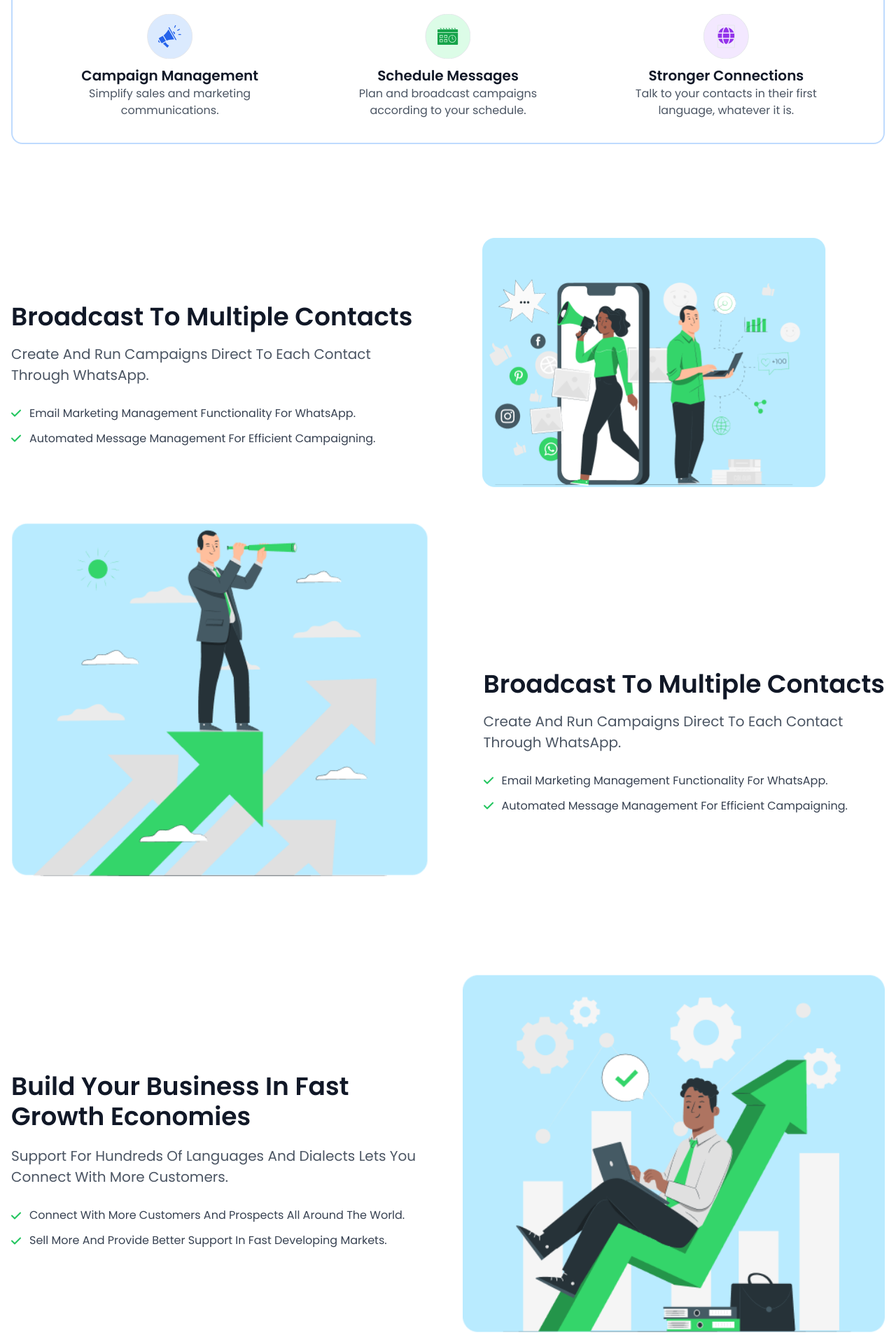
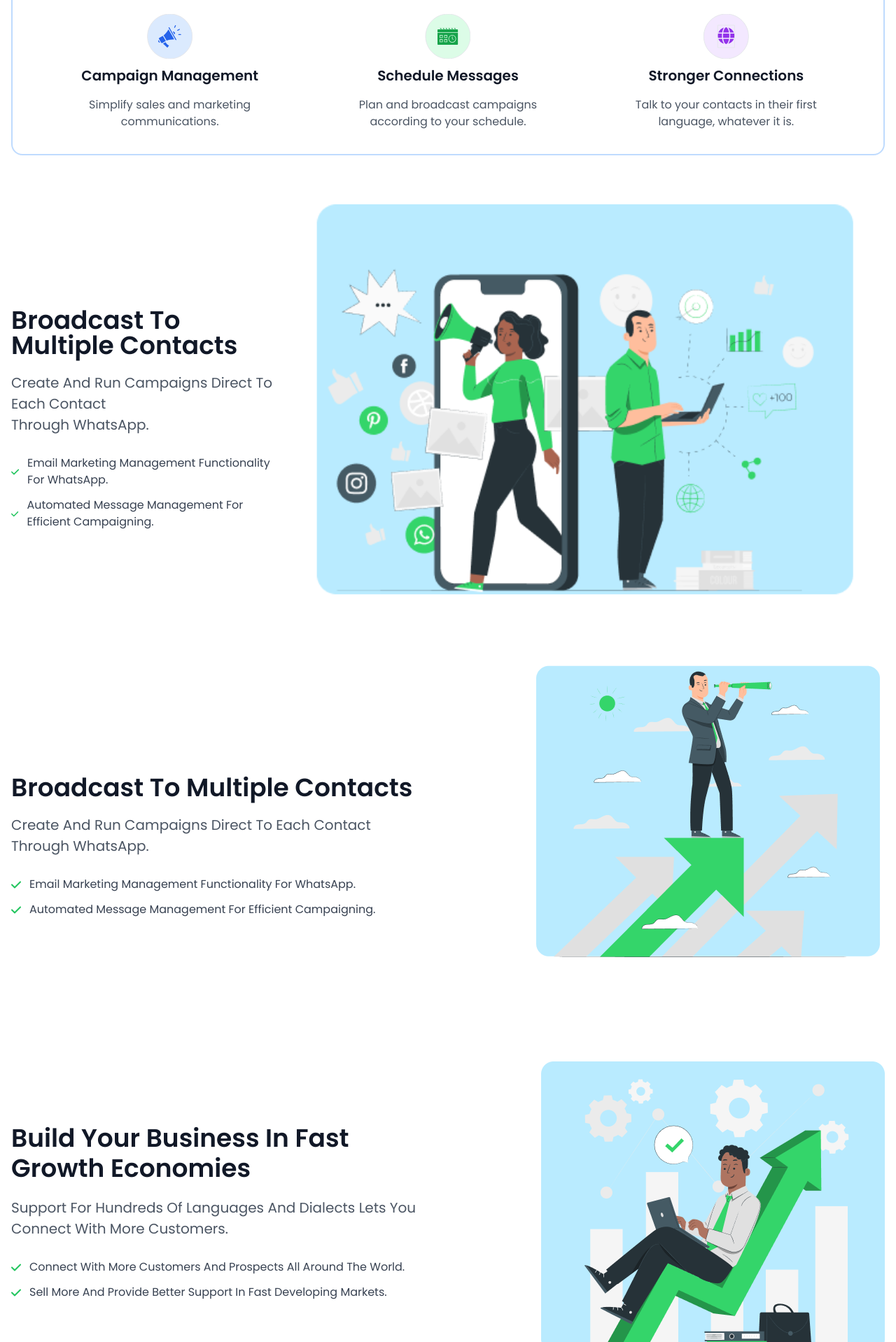
Before and after one commit to AQuadic/chat.space_nextjs, a Next.js app: page /features/broadcast in a window 1280 px wide. Shown: the part 662-2580 px from the top of the page at 70% size. Built offline with nearby package versions, Linux system fonts and the light colour scheme.

Commit message:
broadcast section

```diff
--- a/src/components/features/broadcast/BroadcastCapabilities.tsx
+++ b/src/components/features/broadcast/BroadcastCapabilities.tsx
@@ -1,20 +1,45 @@
-import { BroadcastCapabilitiesData } from '@/constants/BroadcastCapabilitiesData'
-import React from 'react'
+"use client";
+import { BroadcastCapabilitiesData } from "@/constants/BroadcastCapabilitiesData";
+import React, { useEffect, useState } from "react";
+
+const ANIMATION_DELAY = 250; // ms per item
 
 const BroadcastCapabilities = () => {
+  const [visibleCount, setVisibleCount] = useState(0);
+
+  useEffect(() => {
+    if (visibleCount < BroadcastCapabilitiesData.length) {
+      const timer = setTimeout(() => {
+        setVisibleCount((prev) => prev + 1);
+      }, ANIMATION_DELAY);
+      return () => clearTimeout(timer);
+    }
+  }, [visibleCount]);
+
   return (
-        <section className='container mb-[134px] mt-10'>
-            <div className='w-full border-2 border-[#BFDBFE] rounded-[16px] grid lg:grid-cols-3 gap-4 p-[34px]'>
+    <section className="container mb-[70px] sm:b-[134px] mt-10">
+      <div className="w-full border-2 border-[#BFDBFE] rounded-[16px] grid lg:grid-cols-3 gap-4 p-[34px]">
         {BroadcastCapabilitiesData.map((item, index) => (
-                    <div key={index} className='flex flex-col items-center'>
+          <div
+            key={index}
+            className={`flex flex-col items-center transition-all duration-500 ease-out ${
+              index < visibleCount
+                ? "opacity-100 translate-y-0"
+                : "opacity-0 translate-y-8 pointer-events-none"
+            }`}
+          >
             <item.icon />
-                        <h2 className='text-[#111827] text-xl font-semibold mt-2.5'>{item.title}</h2>
-                        <p className='text-[#4B5563] text-base font-normal leading-[150%] text-center md:w-[320px]'>{item.description}</p>
+            <h2 className="text-[#111827] text-xl font-semibold mt-2.5">
+              {item.title}
+            </h2>
+            <p className="text-[#4B5563] text-base font-normal leading-[150%] text-center md:w-[320px] mt-4">
+              {item.description}
+            </p>
           </div>
         ))}
       </div>
     </section>
-    )
-}
+  );
+};
 
-export default BroadcastCapabilities
+export default BroadcastCapabilities;
--- a/src/components/features/broadcast/BroadcastFeatures.tsx
+++ b/src/components/features/broadcast/BroadcastFeatures.tsx
@@ -1,74 +1,150 @@
-import SolutionCheck from '@/components/icons/solution/SolutionCheck'
-import Image from 'next/image'
-import React from 'react'
-import multipleContacts from '../../../../public/images/features/multipleContacts.png'
-import multipleContacts2 from '../../../../public/images/features/multipleContacts2.png'
-import multipleContacts3 from '../../../../public/images/features/multipleContacst3.png'
+"use client";
+import SolutionCheck from "@/components/icons/solution/SolutionCheck";
+import Image from "next/image";
+import React from "react";
+import { motion } from "framer-motion";
+import multipleContacts from "../../../../public/images/features/multipleContacts.png";
+import multipleContacts2 from "../../../../public/images/features/multipleContacts2.png";
+import multipleContacts3 from "../../../../public/images/features/multipleContacst3.png";
+
+const containerVariants = {
+  hidden: { opacity: 0, y: 40 },
+  visible: {
+    opacity: 1,
+    y: 0,
+    transition: {
+      staggerChildren: 0.2,
+      duration: 0.7,
+    },
+  },
+};
+
+const itemVariants = {
+  hidden: { opacity: 0, y: 40 },
+  visible: { opacity: 1, y: 0, transition: { duration: 0.6 } },
+};
+
+const fadeInUp = {
+  hidden: { opacity: 0, y: 40 },
+  visible: { opacity: 1, y: 0, transition: { duration: 0.7 } },
+};
 
 const BroadcastFeatures = () => {
   return (
-        <section className='container'>
-            <div className='flex lg:flex-row flex-col items-center justify-between'>
-                <div>
-                    <h2 className='text-[#111827] md:text-4xl text-2xl font-semibold !font-Poppins leading-[100%] capitalize'>Broadcast to multiple contacts</h2>
-                    <p className='text-[#4B5563] md:text-xl text-base font-normal leading-[150%] mt-5 capitalize'>Create and run campaigns direct to each contact <br /> through WhatsApp.</p>
-                    <ul className='mt-7'>
-                        <li className='text-[#374151] md:text-base text-sm font-normal leading-[150%] flex items-center gap-3 capitalize'>
+    <motion.section
+      className="container"
+      initial="hidden"
+      whileInView="visible"
+      viewport={{ once: true, amount: 0.3 }}
+      variants={fadeInUp}
+    >
+      <motion.div
+        className="flex lg:flex-row flex-col items-center justify-between mb-8"
+        variants={fadeInUp}
+      >
+        <motion.div variants={fadeInUp}>
+          <h2 className="text-[#111827] md:text-4xl text-2xl font-semibold !font-Poppins leading-[100%] capitalize">
+            Broadcast to multiple contacts
+          </h2>
+          <p className="text-[#4B5563] md:text-xl text-base font-normal leading-[150%] mt-5 capitalize">
+            Create and run campaigns direct to each contact <br /> through
+            WhatsApp.
+          </p>
+          <ul className="mt-7">
+            <li className="text-[#374151] md:text-base text-sm font-normal leading-[150%] flex items-center gap-3 capitalize">
               <SolutionCheck />
               Email marketing management functionality for WhatsApp.
             </li>
-                        <li className='text-[#374151] md:text-base text-sm font-normal leading-[150%] flex items-center gap-3 mt-3 capitalize'>
+            <li className="text-[#374151] md:text-base text-sm font-normal leading-[150%] flex items-center gap-3 mt-3 capitalize">
               <SolutionCheck />
               Automated message management for efficient campaigning.
             </li>
           </ul>
-                </div>
-                <div>
-                    <Image src={multipleContacts} alt='image' width={603.2} height={394} />
-                </div>
-            </div>
+        </motion.div>
+        <motion.div
+          variants={fadeInUp}
+          className="w-full max-sm:w-full max-sm:mt-6"
+        >
+          <Image
+            src={multipleContacts}
+            alt="image"
+            width={603.2}
+            height={394}
+            className="w-full h-auto object-cover max-sm:w-full max-sm:h-auto mx-auto"
+          />
+        </motion.div>
+      </motion.div>
 
-            <div className='flex lg:flex-row flex-col items-center justify-between lg:mt-0 mt-4'>
-                <div>
-                    <Image src={multipleContacts2} alt='image' width={603.2} height={394} />
-                </div>
-                <div>
-                    <h2 className='text-[#111827] md:text-4xl text-2xl font-semibold !font-Poppins leading-[100%] capitalize'>Broadcast to multiple contacts</h2>
-                    <p className='text-[#4B5563] md:text-xl text-base font-normal leading-[150%] mt-5 capitalize'>Create and run campaigns direct to each contact <br /> through WhatsApp.</p>
-                    <ul className='mt-7'>
-                        <li className='text-[#374151] md:text-base text-sm font-normal leading-[150%] flex items-center gap-3 capitalize'>
+      <motion.div
+        className="flex lg:flex-row flex-col items-center justify-between mb-8 lg:mt-0 mt-4"
+        variants={fadeInUp}
+      >
+        <motion.div variants={fadeInUp}>
+          <h2 className="text-[#111827] md:text-4xl text-2xl font-semibold !font-Poppins leading-[100%] capitalize">
+            Broadcast to multiple contacts
+          </h2>
+          <p className="text-[#4B5563] md:text-xl text-base font-normal leading-[150%] mt-5 capitalize">
+            Create and run campaigns direct to each contact <br /> through
+            WhatsApp.
+          </p>
+          <ul className="mt-7">
+            <li className="text-[#374151] md:text-base text-sm font-normal leading-[150%] flex items-center gap-3 capitalize">
               <SolutionCheck />
               Email marketing management functionality for WhatsApp.
             </li>
-                        <li className='text-[#374151] md:text-base text-sm font-normal leading-[150%] flex items-center gap-3 mt-3 capitalize'>
+            <li className="text-[#374151] md:text-base text-sm font-normal leading-[150%] flex items-center gap-3 mt-3 capitalize">
               <SolutionCheck />
               Automated message management for efficient campaigning.
             </li>
           </ul>
-                </div>
-            </div>
+        </motion.div>
+        <motion.div variants={fadeInUp} className="max-sm:mt-6">
+          <Image
+            src={multipleContacts2}
+            alt="image"
+            width={603.2}
+            height={394}
+            className="w-full h-auto object-cover max-sm:w-full max-sm:h-auto max-sm:mx-auto"
+          />
+        </motion.div>
+      </motion.div>
 
-            <div className='flex lg:flex-row flex-col items-center justify-between lg:mt-0 mt-4'>
-                <div>
-                    <h2 className='text-[#111827] md:text-4xl text-2xl font-semibold !font-Poppins leading-[1.2] capitalize'>Build your business in fast <br /> growth economies</h2>
-                    <p className='text-[#4B5563] md:text-xl text-base font-normal leading-[150%] mt-5 capitalize'>Support for hundreds of languages and dialects lets you <br /> connect with more customers.</p>
-                    <ul className='mt-7'>
-                        <li className='text-[#374151] md:text-base text-sm font-normal leading-[150%] flex items-center gap-3 capitalize'>
+      <motion.div
+        className="flex lg:flex-row flex-col items-center justify-between mb-8 lg:mt-0 mt-4"
+        variants={fadeInUp}
+      >
+        <motion.div variants={fadeInUp}>
+          <h2 className="text-[#111827] md:text-4xl text-2xl font-semibold !font-Poppins leading-[1.2] capitalize">
+            Build your business in fast <br /> growth economies
+          </h2>
+          <p className="text-[#4B5563] md:text-xl text-base font-normal leading-[150%] mt-5 capitalize">
+            Support for hundreds of languages and dialects lets you <br />{" "}
+            connect with more customers.
+          </p>
+          <ul className="mt-7">
+            <li className="text-[#374151] md:text-base text-sm font-normal leading-[150%] flex items-center gap-3 capitalize">
               <SolutionCheck />
               Connect with more customers and prospects all around the world.
             </li>
-                        <li className='text-[#374151] md:text-base text-sm font-normal leading-[150%] flex items-center gap-3 mt-3 capitalize'>
+            <li className="text-[#374151] md:text-base text-sm font-normal leading-[150%] flex items-center gap-3 mt-3 capitalize">
               <SolutionCheck />
               Sell more and provide better support in fast developing markets.
             </li>
           </ul>
-                </div>
-                <div>
-                    <Image src={multipleContacts3} alt='image' width={603.2} height={394} />
-                </div>
-            </div>
-        </section>
-    )
-}
+        </motion.div>
+        <motion.div variants={fadeInUp} className="max-sm:mt-6">
+          <Image
+            src={multipleContacts3}
+            alt="image"
+            width={603.2}
+            height={394}
+            className="w-full h-auto object-cover max-sm:w-full max-sm:h-auto"
+            style={{ width: "100%", height: "auto" }}
+          />
+        </motion.div>
+      </motion.div>
+    </motion.section>
+  );
+};
 
-export default BroadcastFeatures
+export default BroadcastFeatures;
```
Also changed, not shown: src/components/features/broadcast/BroadcastHero.tsx (+46 -13 lines), public/images/features/multipleContacts.png. Lines whose indentation alone changed are shown as unchanged.
